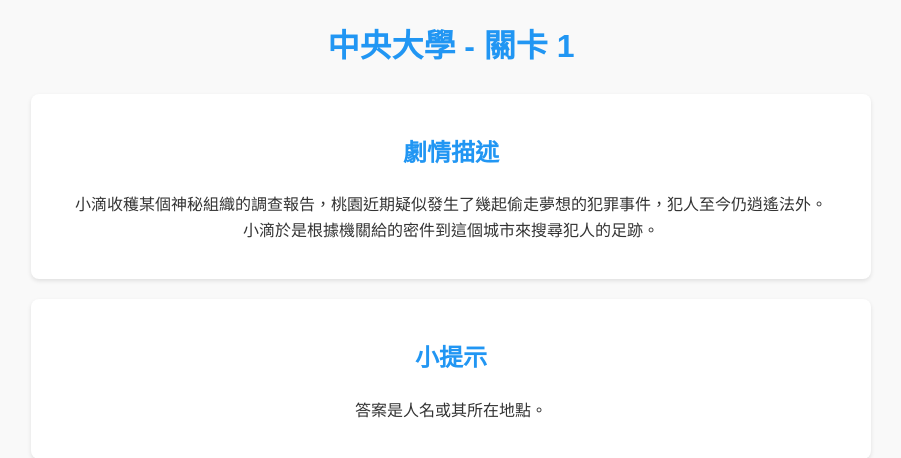
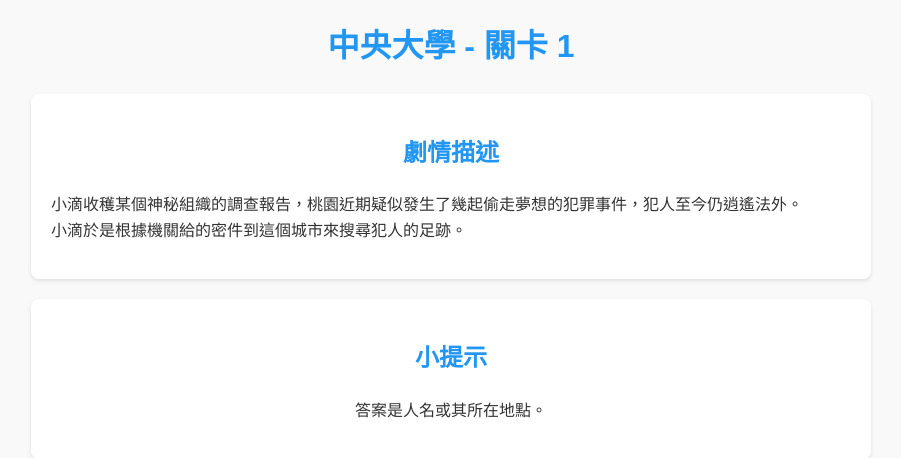
Before and after one commit to h04898989/puzzletest, a Flask app: page /game/1/level/1 in a window 1280 px wide. Shown: the top 458 px of the page, without its empty margins (189-1090 px from the left). Run offline with Flask 3, Linux system fonts and the light colour scheme.

Commit message:
set description to left align

```diff
--- a/static/style.css
+++ b/static/style.css
@@ -123,6 +123,11 @@ p {
     font-size: 16px;
 }
 
+/* level description容器 */
+.description {
+    text-align: left; /* 將 description 的文字靠左對齊 */
+}
+
 .locked {
     color: #ccc;
     font-weight: bold;
--- a/templates/level.html
+++ b/templates/level.html
@@ -46,7 +46,7 @@
     <!-- 遊戲劇情描述 -->
     <section>
         <h2>劇情描述</h2>
-        <p>{{ description|safe }}</p>
+        <p class="description">{{ description|safe }}</p>
     </section>
 
     <!-- 小提示 -->
```
